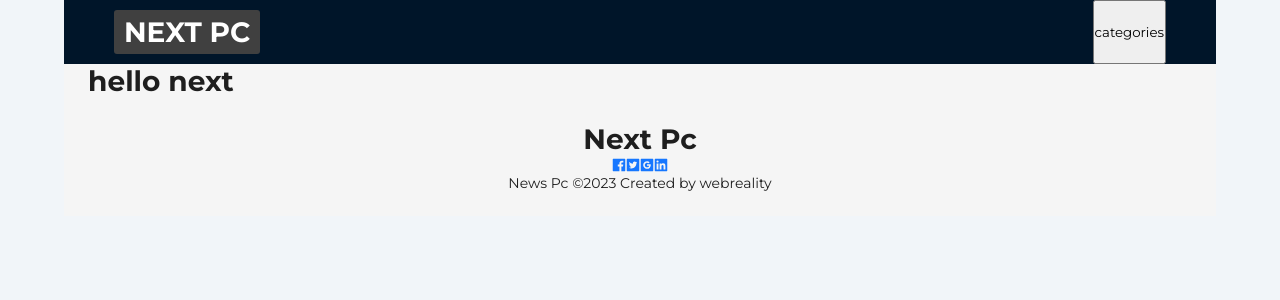
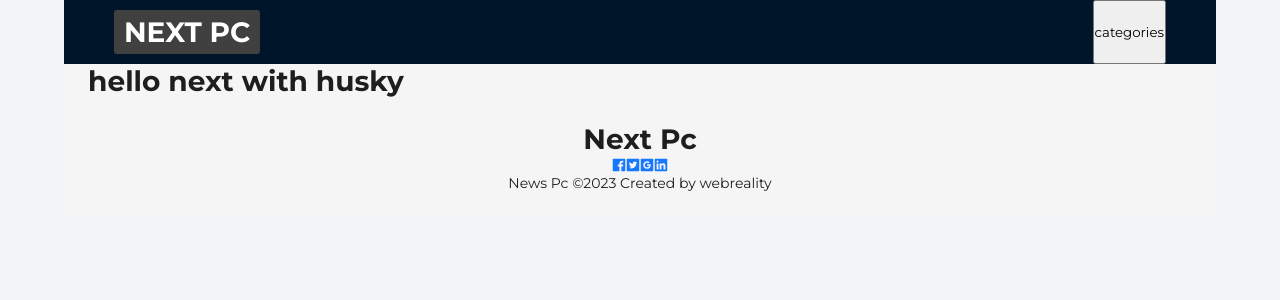
Before and after one commit to aminul-islam01101/next-pc, a Next.js app: page / in a window 1280 px wide. Shown: the top 300 px of the page. Built offline with nearby package versions, Linux system fonts and the light colour scheme.

Commit message:
husky added

```diff
--- a/src/pages/index.tsx
+++ b/src/pages/index.tsx
@@ -13,7 +13,7 @@ const Home = () => {
   return (
     <>
       <Header head={head} />
-      <h1>hello next </h1>
+      <h1>hello next with husky </h1>
     </>
   );
 };
```
